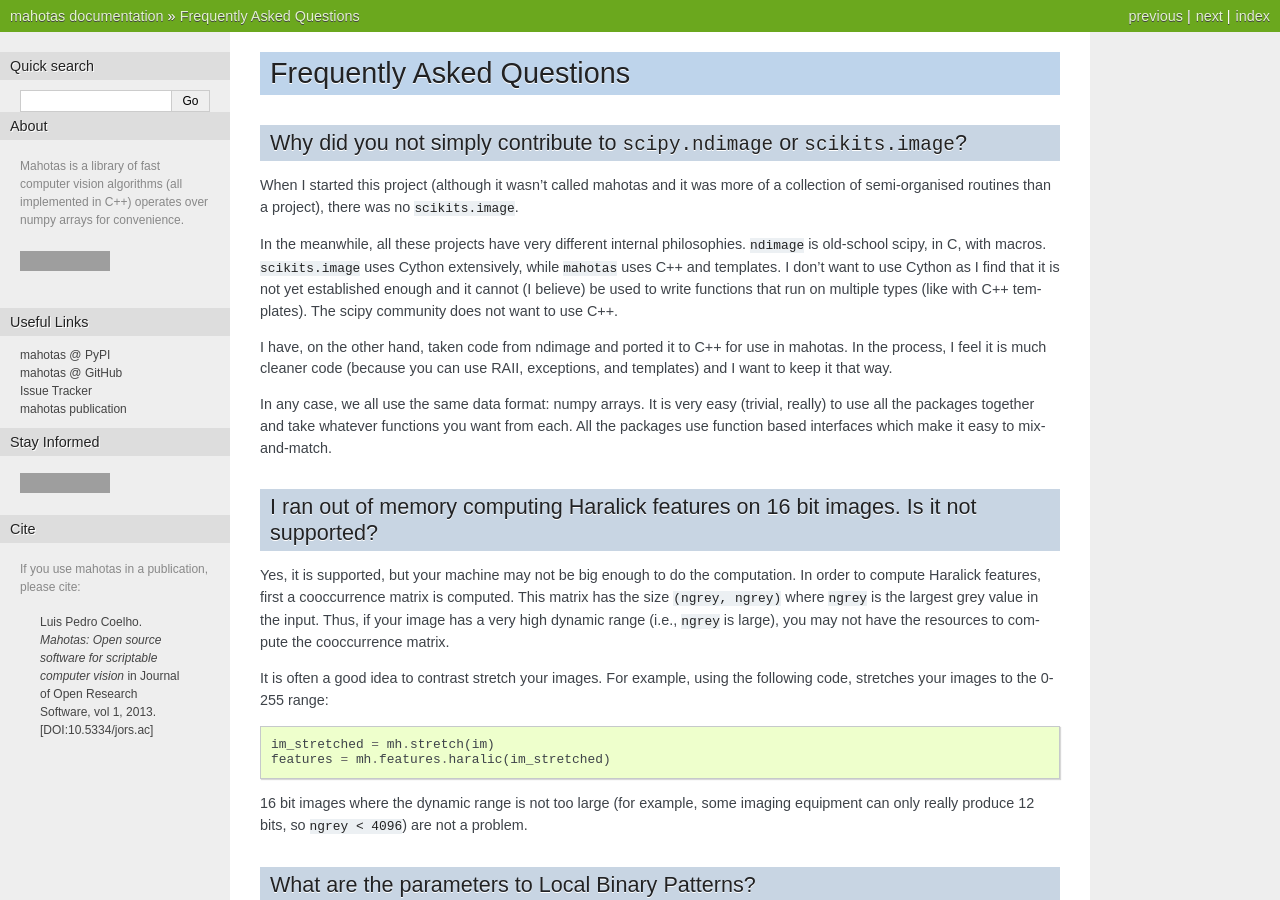
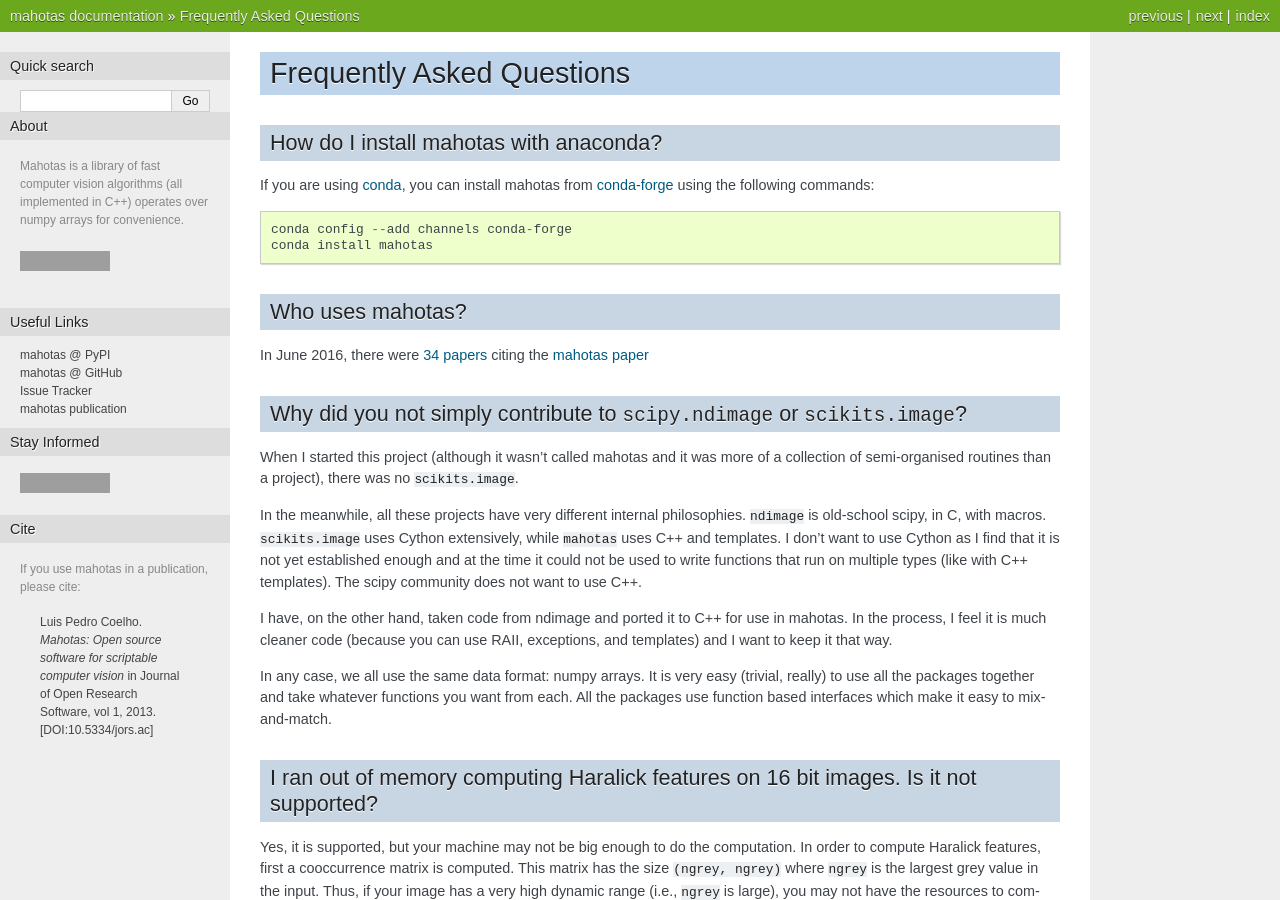
Before and after one commit to luispedro/mahotas, a Sphinx documentation site: the page built from docs/source/faq.rst, in a window 1280 px wide and 900 px high, cut to the strip 0-900 px from the top of the window. Built offline with Sphinx 7.4.7, drawn with Linux system fonts in a browser that asks for light colours; formulas are drawn with MathJax 3; the version number could not be read and is left out; grey boxes are pictures that could not be loaded.

Commit message:
DOC Update FAQ
Instead of pretending to maintain a directory of papers using mahotas,
just link to google scholar.

```diff
--- a/docs/source/faq.rst
+++ b/docs/source/faq.rst
@@ -1,6 +1,25 @@
 ==========================
 Frequently Asked Questions
 ==========================
+
+How do I install mahotas with anaconda?
+~~~~~~~~~~~~~~~~~~~~~~~~~~~~~~~~~~~~~~~
+
+If you are using `conda <http://anaconda.org/>`__, you can
+install mahotas from `conda-forge
+<https://conda-forge.github.io/>`__ using the following
+commands::
+
+    conda config --add channels conda-forge
+    conda install mahotas
+
+Who uses mahotas?
+~~~~~~~~~~~~~~~~~
+
+In June 2016, there were `34 papers
+<https://scholar.google.com/scholar?as_sdt=1,5&hl=en&sciodt=0,5&cites=18199654681754783804&scipsc=>`__
+citing the `mahotas paper
+<http://dx.doi.org/10.5334/jors.ac>`__
 
 Why did you not simply contribute to ``scipy.ndimage`` or ``scikits.image``?
 ~~~~~~~~~~~~~~~~~~~~~~~~~~~~~~~~~~~~~~~~~~~~~~~~~~~~~~~~~~~~~~~~~~~~~~~~~~~~
@@ -12,8 +31,8 @@
 In the meanwhile, all these projects have very different internal philosophies.
 ``ndimage`` is old-school scipy, in C, with macros. ``scikits.image`` uses
 Cython extensively, while ``mahotas`` uses C++ and templates. I don't want to
-use Cython as I find that it is not yet established enough and it cannot (I
-believe) be used to write functions that run on multiple types (like with C++
+use Cython as I find that it is not yet established enough and at the time it
+could not be used to write functions that run on multiple types (like with C++
 templates). The scipy community does not want to use C++.
 
 I have, on the other hand, taken code from ndimage and ported it to C++ for use
--- a/docs/source/index.rst
+++ b/docs/source/index.rst
@@ -104,7 +104,6 @@
    edf
    mahotas-features
    faq
-   papers
    internals
    principles
    contributing
```
Also changed, not shown: docs/source/papers.rst (deleted, +0 -47 lines).
